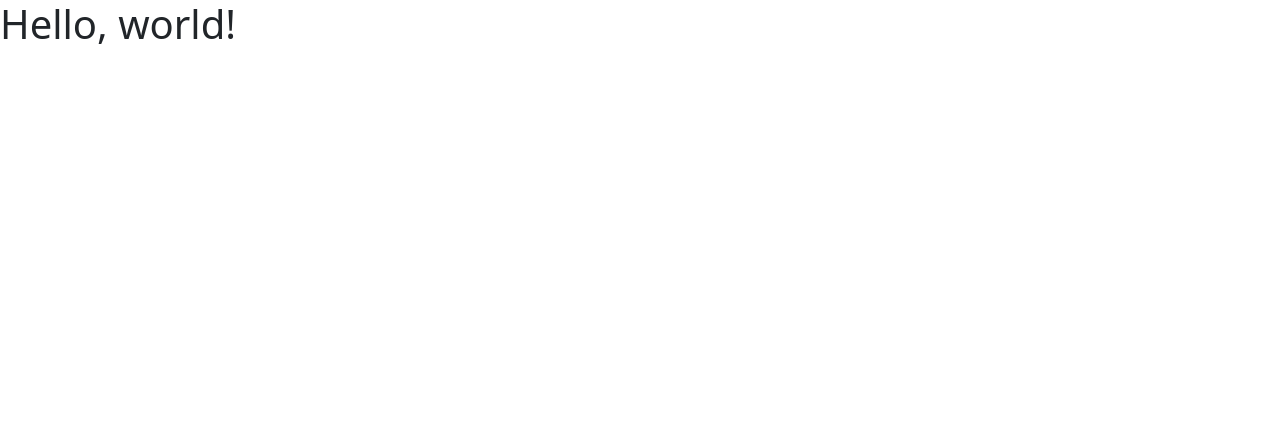
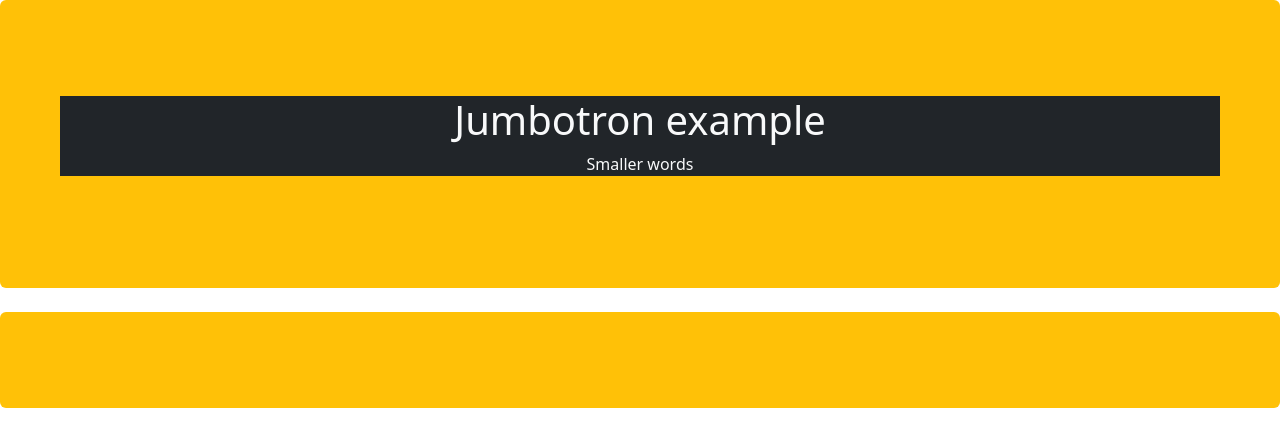
Before and after one commit to emilyymoraless/event-landing-page, a plain HTML site: page index.html in a window 1280 px wide. Drawn offline with nearby package versions, Linux system fonts and the light colour scheme.

Commit message:
adding daily challenge

```diff
--- a/index.html
+++ b/index.html
@@ -8,7 +8,26 @@
     <link rel="stylesheet" href="CSS/styles.css">
   </head>
   <body>
-    <h1>Hello, world!</h1>
+
+    <div class="p-5 mb-4 bg-warning rounded-2">
+      <div class="container-fluid py-5">
+        <div class="jumbotron bg-dark text-center text-light">
+          <h1>Jumbotron example</h1>
+          <p>Smaller words</p>
+        </div>
+      </div>
+    </div>
+
+    <div class="p-5 mb-4 bg-warning rounded-2">
+
+    </div>
+
+
+
+
+
+
+
     <script src="https://cdn.jsdelivr.net/npm/bootstrap@5.2.0-beta1/dist/js/bootstrap.bundle.min.js" integrity="sha384-pprn3073KE6tl6bjs2QrFaJGz5/SUsLqktiwsUTF55Jfv3qYSDhgCecCxMW52nD2" crossorigin="anonymous"></script>
   </body>
 </html>
```
